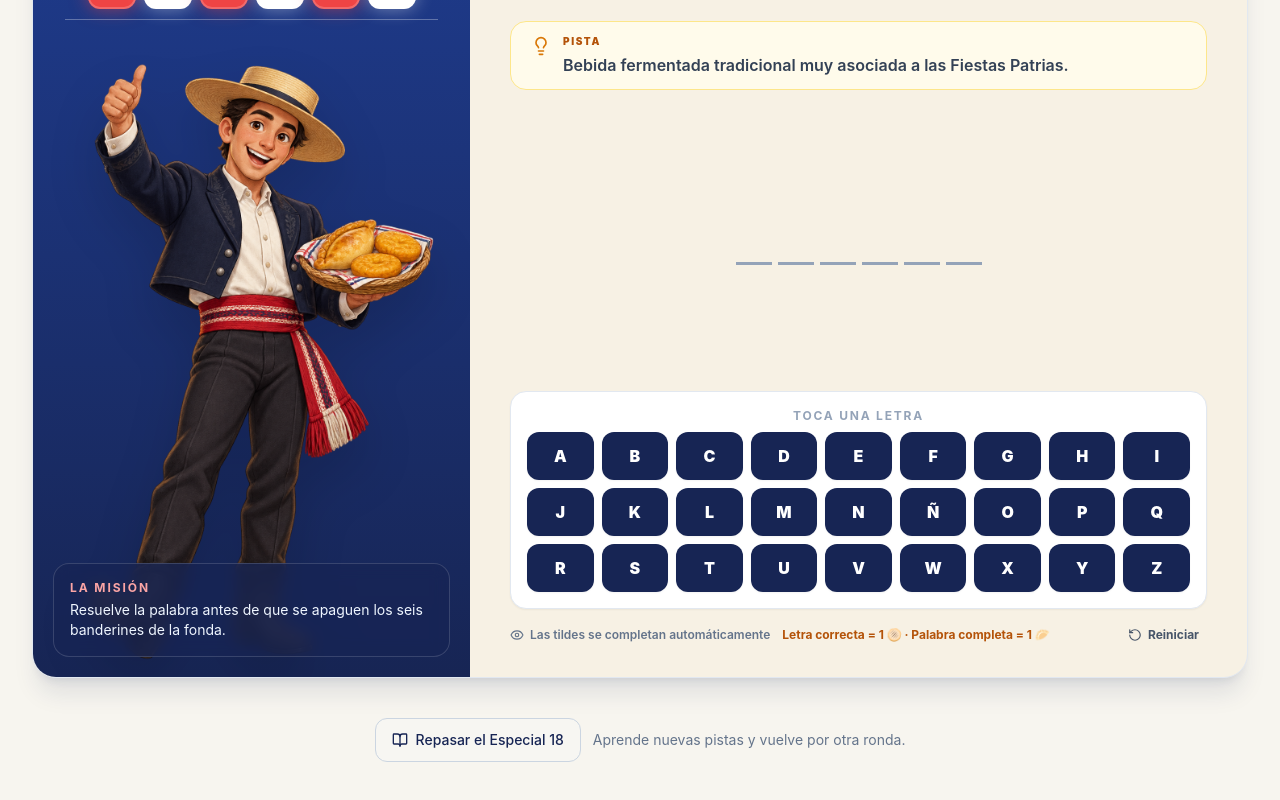
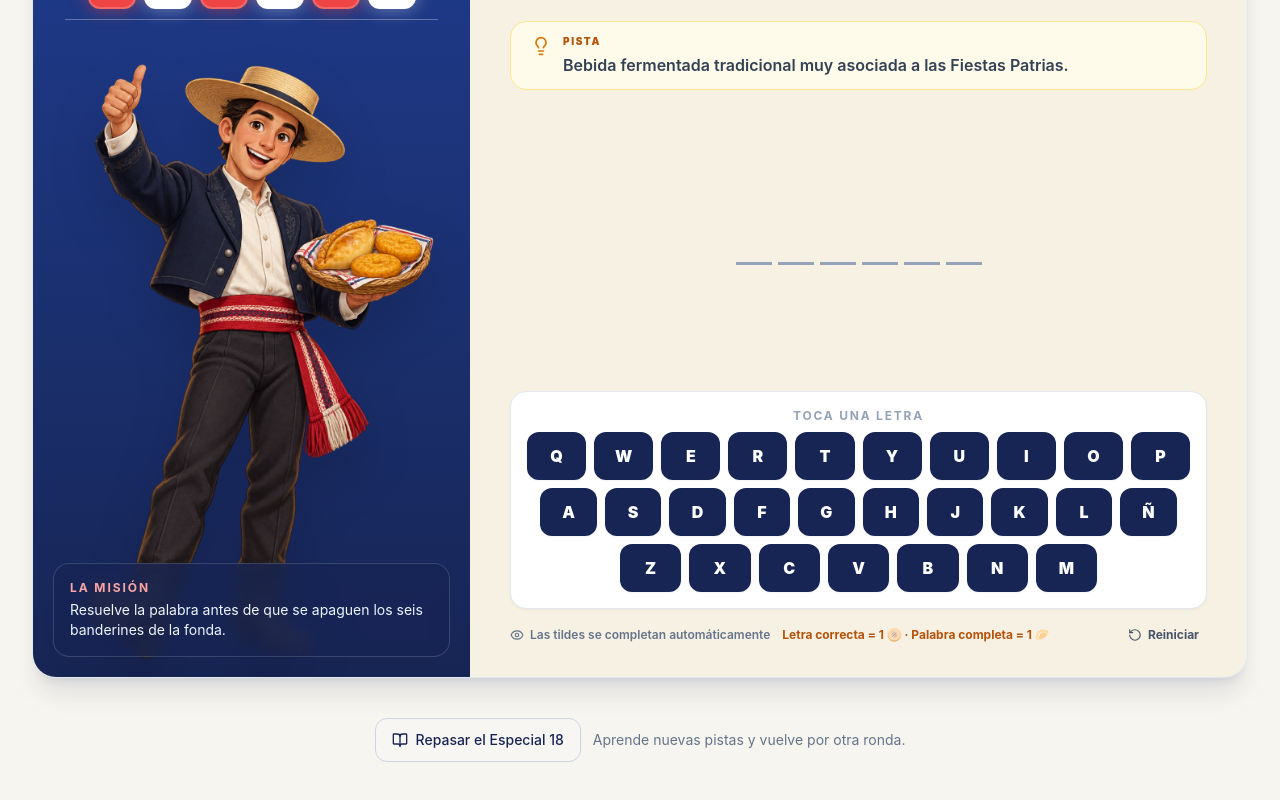
Before and after one commit to bethorod/chilenizate-app, a React (Vite) app: page /juegos in a window 1280 px wide. Shown: the part 508-1308 px from the top of the page. Built offline with nearby package versions, Linux system fonts and the light colour scheme.

Commit message:
feat: teclado qwerty

```diff
--- a/src/components/games/AhorcadoDieciochero.tsx
+++ b/src/components/games/AhorcadoDieciochero.tsx
@@ -95,7 +95,12 @@ const WORDS: WordItem[] = [
   { word: 'MARQUETA', category: 'Infaltables del asado', hint: 'Pan chileno crujiente que también se conoce como pan batido.' },
 ];
 
-const LETTERS = ['A', 'B', 'C', 'D', 'E', 'F', 'G', 'H', 'I', 'J', 'K', 'L', 'M', 'N', 'Ñ', 'O', 'P', 'Q', 'R', 'S', 'T', 'U', 'V', 'W', 'X', 'Y', 'Z'];
+const KEYBOARD_ROWS = [
+  ['Q', 'W', 'E', 'R', 'T', 'Y', 'U', 'I', 'O', 'P'],
+  ['A', 'S', 'D', 'F', 'G', 'H', 'J', 'K', 'L', 'Ñ'],
+  ['Z', 'X', 'C', 'V', 'B', 'N', 'M'],
+];
+const LETTERS = KEYBOARD_ROWS.flat();
 const MAX_MISTAKES = 6;
 
 const normalize = (value: string) => value.toUpperCase().replace(/Ñ/g, '§').normalize('NFD').replace(/\p{Diacritic}/gu, '').replace(/§/g, 'Ñ');
@@ -374,16 +379,20 @@ export default function AhorcadoDieciochero() {
           {status === 'playing' ? (
             <div className="rounded-2xl border border-slate-200 bg-white p-2.5 shadow-sm sm:p-4">
               <p className="mb-2 text-center text-[10px] font-bold uppercase tracking-[0.15em] text-slate-400 sm:text-xs">Toca una letra</p>
-              <div className="mx-auto grid w-full max-w-3xl grid-cols-7 gap-1.5 min-[430px]:grid-cols-9 sm:gap-2">
-                {LETTERS.map((letter) => {
+              <div className="mx-auto flex w-full max-w-3xl flex-col items-center gap-1.5 sm:gap-2" aria-label="Teclado QWERTY">
+                {KEYBOARD_ROWS.map((keyboardRow, rowIndex) => (
+                  <div key={keyboardRow.join('')} className={`flex justify-center gap-1 sm:gap-2 ${rowIndex === 0 ? 'w-full' : rowIndex === 1 ? 'w-[96%]' : 'w-[72%]'}`}>
+                    {keyboardRow.map((letter) => {
                       const wasUsed = guessed.includes(letter);
                       const wasCorrect = wasUsed && normalizedWord.includes(letter);
                       return (
-                    <button key={letter} type="button" onClick={() => guessLetter(letter)} disabled={wasUsed} aria-label={`Letra ${letter}`} className={`h-10 w-full rounded-xl text-sm font-black transition focus:outline-none focus:ring-2 focus:ring-blue-800 focus:ring-offset-1 sm:h-12 sm:text-base ${wasCorrect ? 'bg-emerald-100 text-emerald-700 ring-1 ring-emerald-200' : wasUsed ? 'bg-slate-100 text-slate-300' : 'bg-blue-950 text-white shadow-sm hover:-translate-y-0.5 hover:bg-blue-800 active:translate-y-0'}`}>
+                        <button key={letter} type="button" onClick={() => guessLetter(letter)} disabled={wasUsed} aria-label={`Letra ${letter}`} className={`h-10 min-w-0 flex-1 rounded-lg text-sm font-black transition focus:outline-none focus:ring-2 focus:ring-blue-800 focus:ring-offset-1 sm:h-12 sm:max-w-16 sm:rounded-xl sm:text-base ${wasCorrect ? 'bg-emerald-100 text-emerald-700 ring-1 ring-emerald-200' : wasUsed ? 'bg-slate-100 text-slate-300' : 'bg-blue-950 text-white shadow-sm hover:-translate-y-0.5 hover:bg-blue-800 active:translate-y-0'}`}>
                           {letter}
                         </button>
                       );
                     })}
+                  </div>
+                ))}
               </div>
             </div>
           ) : (
```
Lines whose indentation alone changed are shown as unchanged.
